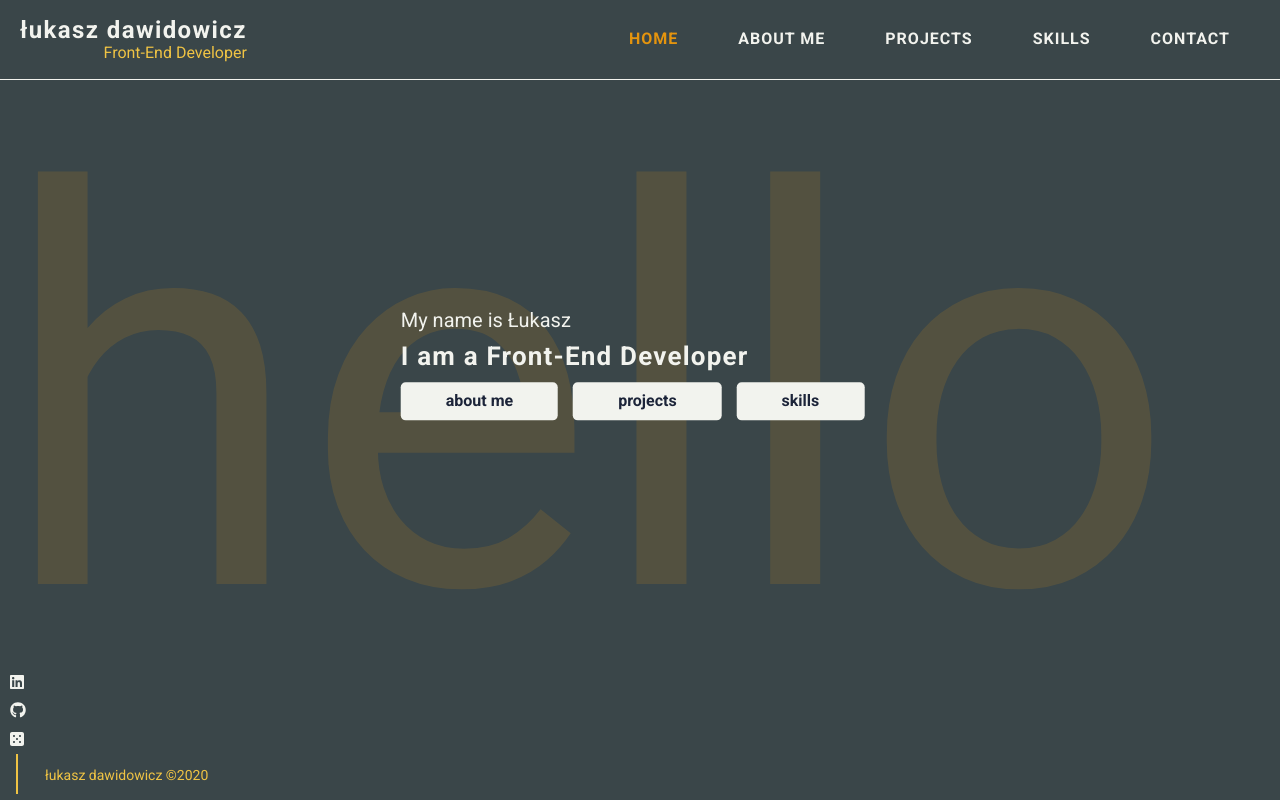
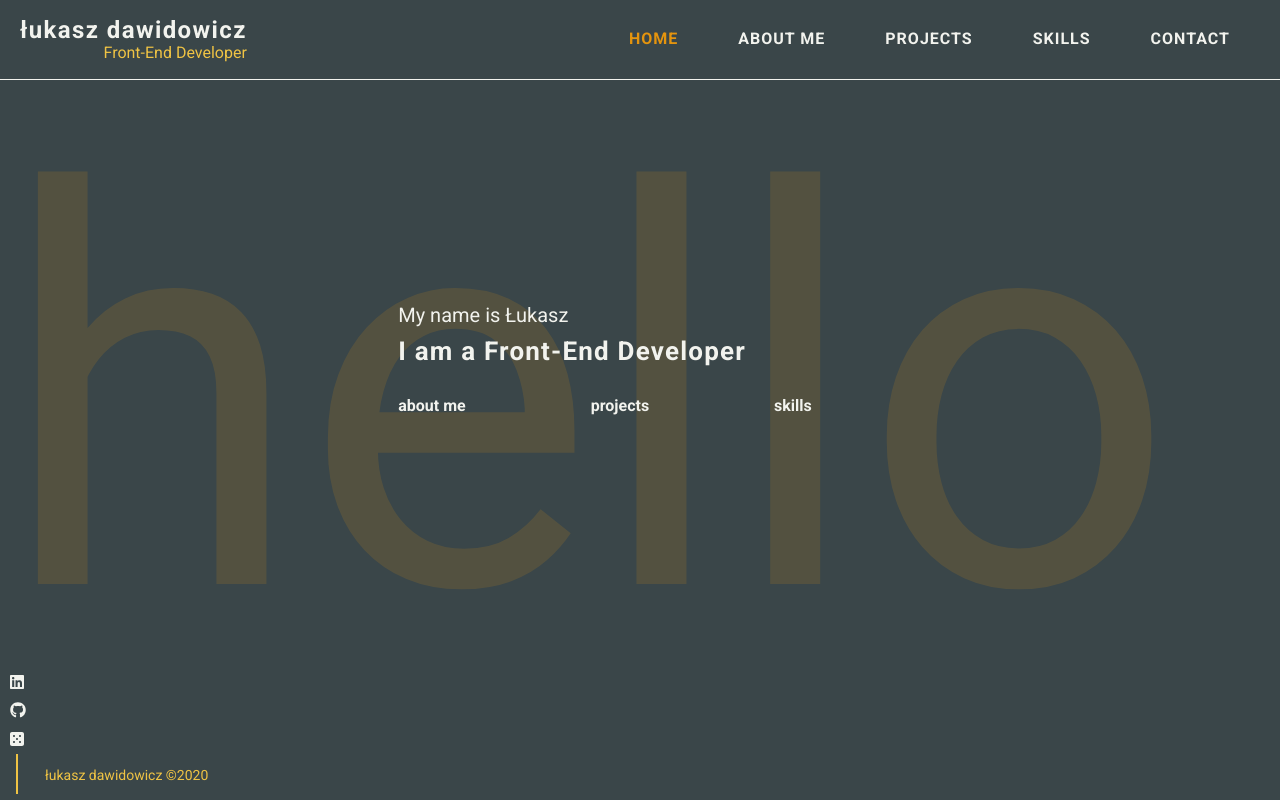
Before and after one commit to shivetay/LD_portfolio, a React (Create React App) app: page / in a window 1280 px wide. Built offline with nearby package versions, Linux system fonts and the light colour scheme.

Commit message:
design changes in home component

```diff
--- a/src/components/views/Home/Home.js
+++ b/src/components/views/Home/Home.js
@@ -16,7 +16,7 @@ class Home extends Component {
                 <strong>I am a Front-End Developer</strong>
               </h2>
             </div>
-            <div>
+            <div className='Home__Section-btn'>
               <button className='btn'>
                 <Link to='/about'>
                   <span className='btn-span'>about me</span>
--- a/src/components/views/Home/Home.scss
+++ b/src/components/views/Home/Home.scss
@@ -25,5 +25,8 @@
       font-size: $font-big;
       padding: 1rem 0;
     }
+    &-btn {
+      margin: 1rem 0 0 -5.5rem;
+    }
   }
 }
--- a/src/styles/components.scss
+++ b/src/styles/components.scss
@@ -58,29 +58,35 @@ img {
 /* buttons */
 button {
   border: none;
-  border-radius: 5px;
-  background: $color-button-second;
+  // border-radius: 5px;
+  // background: $color-button-second;
   padding: 1rem 4.5rem;
   margin: 1rem 1.5rem 1rem 0;
   outline: none;
   font-size: $font-normal;
-  cursor: pointer;
-  transition: box-shadow 0.6s cubic-bezier(0.17, 0.67, 0.83, 0.67);
+  // transition: border 0.6s cubic-bezier(0.17, 0.67, 0.83, 0.67);
+  transition: border 0.2s;
+  background: none;
 }
 
 .btn {
   &-span {
-    color: $color-font-dark;
+    // color: $color-font-dark;
     font-weight: 600;
     transition: all 0.8s;
+    margin: 0 1rem;
+    display: inline-block;
+    cursor: pointer;
   }
 }
 
-.btn:hover {
-  box-shadow: inset 0 5rem 0 0 $color-hover;
-}
+// .btn:hover {
+//   // box-shadow: inset 0 5rem 0 0 $color-hover;
+//   border-bottom: 1px solid $color-hover;
+// }
 .btn:hover .btn-span {
-  color: $color-font-main;
+  // color: $color-font-main;
+  color: $hover-link;
 }
 
 /* helper classes */
--- a/src/styles/settings.scss
+++ b/src/styles/settings.scss
@@ -15,6 +15,7 @@ $active-link: #e4940e;
 $hover-link: #efc344;
 
 $color-hover: #892f15;
+$color-button-font: #892f15;
 $color-button-second: #f2f3ee;
 
 /* fonts */
```
